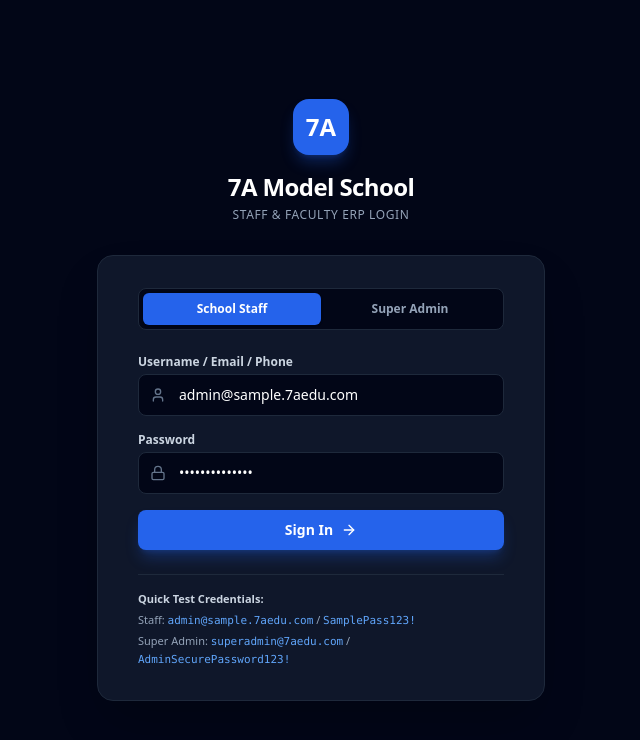
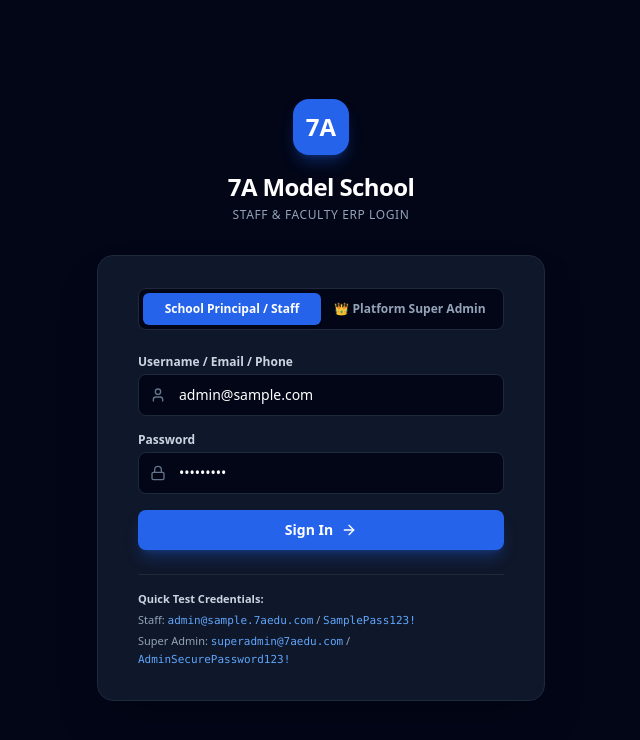
Before and after one commit to abdul7621/SCHOOL-WITH-AFROZ-SIR, a React (Vite) app in the folder frontend/: page /login in a window 1280 px wide. Shown: the top 740 px of the page, without its empty margins (319-959 px from the left). Built offline with nearby package versions, Linux system fonts and the light colour scheme; no server answers.

Commit message:
feat: complete SuperAdmin vs Principal differentiation and add 1-click deploy script

```diff
--- a/frontend/src/components/Sidebar.jsx
+++ b/frontend/src/components/Sidebar.jsx
@@ -22,8 +22,15 @@ export const Sidebar = () => {
   const { user, hasPermission } = useAuth();
   const { settings } = useTenant();
 
-  const navItems = [
-    { to: '/', label: 'Dashboard', icon: LayoutDashboard, show: true },
+  const isSuperAdmin = user?.role === 'SUPER_ADMIN' || user?.isSuperAdmin;
+
+  const superAdminNavItems = [
+    { to: '/superadmin', label: 'Schools / Tenants Directory', icon: School, show: true },
+    { to: '/landing', label: 'SaaS Platform Preview', icon: Globe, show: true },
+  ];
+
+  const schoolNavItems = [
+    { to: '/', label: 'Principal Dashboard', icon: LayoutDashboard, show: true },
     { to: '/students', label: 'Students & 360° Profile', icon: Users, show: hasPermission('students:view') },
     { to: '/academics', label: 'Classes & Sessions', icon: Layers, show: true },
     { to: '/academics/timetable', label: 'Timetable & Syllabus', icon: GraduationCap, show: true },
@@ -36,19 +43,28 @@ export const Sidebar = () => {
     { to: '/reports', label: 'Reports & Analytics', icon: BarChart3, show: hasPermission('fees:view_reports') },
     { to: '/cms', label: 'Website CMS & Notices', icon: Globe, show: true },
     { to: '/parent-portal', label: 'Parent Portal View', icon: Users, show: true },
-    { to: '/superadmin', label: 'Super Admin Control', icon: ShieldAlert, show: user?.role === 'SUPER_ADMIN' || user?.isSuperAdmin },
   ];
+
+  const navItems = isSuperAdmin ? superAdminNavItems : schoolNavItems;
 
   return (
     <aside className="w-64 bg-slate-900 text-slate-300 flex flex-col h-screen fixed left-0 top-0 z-30 border-r border-slate-800">
       {/* Brand Header */}
       <div className="h-16 flex items-center px-6 gap-3 border-b border-slate-800">
-        <div className="w-8 h-8 rounded-lg bg-blue-600 flex items-center justify-center font-black text-white text-lg">
+        <div className={`w-8 h-8 rounded-lg flex items-center justify-center font-black text-white text-lg ${
+          isSuperAdmin ? 'bg-amber-600 shadow-amber-600/30' : 'bg-blue-600 shadow-blue-600/30'
+        }`}>
           7A
         </div>
         <div className="overflow-hidden">
-          <div className="font-bold text-white text-sm truncate">{settings.school_name}</div>
-          <div className="text-[11px] text-blue-400 font-medium tracking-wide uppercase">School ERP SaaS</div>
+          <div className="font-bold text-white text-sm truncate">
+            {isSuperAdmin ? '7A Control Plane' : settings.school_name}
+          </div>
+          <div className={`text-[11px] font-medium tracking-wide uppercase ${
+            isSuperAdmin ? 'text-amber-400' : 'text-blue-400'
+          }`}>
+            {isSuperAdmin ? 'Platform Super Admin' : 'School ERP Cockpit'}
+          </div>
         </div>
       </div>
 
@@ -65,7 +81,7 @@ export const Sidebar = () => {
                 className={({ isActive }) =>
                   `flex items-center gap-3 px-3 py-2.5 rounded-lg text-sm font-medium transition-colors ${
                     isActive
-                      ? 'bg-blue-600 text-white shadow-sm'
+                      ? isSuperAdmin ? 'bg-amber-600 text-white shadow-sm' : 'bg-blue-600 text-white shadow-sm'
                       : 'text-slate-400 hover:text-white hover:bg-slate-800/60'
                   }`
                 }
@@ -80,12 +96,20 @@ export const Sidebar = () => {
       {/* User Info Footer */}
       <div className="p-4 border-t border-slate-800 bg-slate-950/50">
         <div className="flex items-center gap-3">
-          <div className="w-8 h-8 rounded-full bg-slate-700 flex items-center justify-center font-bold text-white text-xs">
-            {user?.username?.substring(0, 2).toUpperCase() || 'U'}
+          <div className={`w-8 h-8 rounded-full flex items-center justify-center font-bold text-white text-xs ${
+            isSuperAdmin ? 'bg-amber-600' : 'bg-slate-700'
+          }`}>
+            {user?.username?.substring(0, 2).toUpperCase() || (isSuperAdmin ? 'SA' : 'PR')}
           </div>
           <div className="overflow-hidden">
-            <div className="text-xs font-semibold text-white truncate">{user?.username || user?.full_name || 'User'}</div>
-            <div className="text-[10px] text-slate-400 uppercase tracking-wider">{user?.roles?.[0] || user?.role || 'Staff'}</div>
+            <div className="text-xs font-semibold text-white truncate">
+              {user?.username || user?.full_name || (isSuperAdmin ? 'Platform Admin' : 'Principal')}
+            </div>
+            <div className={`text-[10px] uppercase tracking-wider font-bold ${
+              isSuperAdmin ? 'text-amber-400' : 'text-blue-400'
+            }`}>
+              {isSuperAdmin ? '👑 Super Admin' : '🎓 School Principal'}
+            </div>
           </div>
         </div>
       </div>
--- a/frontend/src/pages/Login.jsx
+++ b/frontend/src/pages/Login.jsx
@@ -5,8 +5,8 @@ import { useAuth } from '../context/AuthContext';
 import { useTenant } from '../context/TenantContext';
 
 export const Login = () => {
-  const [username, setUsername] = useState('admin@sample.7aedu.com');
-  const [password, setPassword] = useState('SamplePass123!');
+  const [username, setUsername] = useState('admin@sample.com');
+  const [password, setPassword] = useState('Admin123!');
   const [isSuperAdmin, setIsSuperAdmin] = useState(false);
   const [error, setError] = useState('');
   const [loading, setLoading] = useState(false);
@@ -21,8 +21,12 @@ export const Login = () => {
     setLoading(true);
 
     try {
-      await login(username, password, isSuperAdmin);
-      navigate('/');
+      const userData = await login(username, password, isSuperAdmin);
+      if (isSuperAdmin || userData?.isSuperAdmin || userData?.role === 'SUPER_ADMIN') {
+        navigate('/superadmin');
+      } else {
+        navigate('/');
+      }
     } catch (err) {
       setError(err.message || 'Login failed. Check credentials.');
     } finally {
@@ -50,21 +54,21 @@ export const Login = () => {
           <div className="flex bg-slate-950 p-1 rounded-lg mb-6 border border-slate-800">
             <button
               type="button"
-              onClick={() => { setIsSuperAdmin(false); setUsername('admin@sample.7aedu.com'); }}
+              onClick={() => { setIsSuperAdmin(false); setUsername('admin@sample.com'); setPassword('Admin123!'); }}
               className={`flex-1 py-2 text-xs font-semibold rounded-md transition-all ${
                 !isSuperAdmin ? 'bg-blue-600 text-white shadow' : 'text-slate-400 hover:text-white'
               }`}
             >
-              School Staff
+              School Principal / Staff
             </button>
             <button
               type="button"
-              onClick={() => { setIsSuperAdmin(true); setUsername('superadmin@7aedu.com'); }}
+              onClick={() => { setIsSuperAdmin(true); setUsername('superadmin@7aedu.com'); setPassword('AdminSecurePassword123!'); }}
               className={`flex-1 py-2 text-xs font-semibold rounded-md transition-all ${
-                isSuperAdmin ? 'bg-blue-600 text-white shadow' : 'text-slate-400 hover:text-white'
+                isSuperAdmin ? 'bg-amber-600 text-white shadow' : 'text-slate-400 hover:text-white'
               }`}
             >
-              Super Admin
+              👑 Platform Super Admin
             </button>
           </div>
 
```
Also changed, not shown: 1 other file (tests, documents, lock files or other folders).
